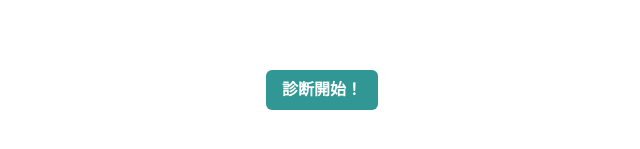
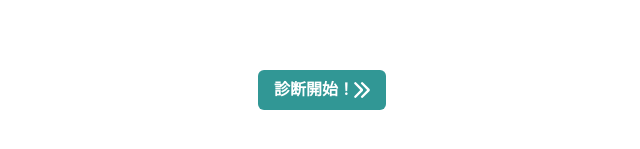
Before and after one commit to Yoh-lab/hackathon_frontend, a Next.js app: page / in a window 1280 px wide. Shown: the part 377-526 px from the top of the page, without its empty margins (318-958 px from the left). Built offline with nearby package versions, Linux system fonts and the light colour scheme.

Commit message:
[add] chakra-ui/iconsを使えるようにした

```diff
--- a/package.json
+++ b/package.json
@@ -9,6 +9,7 @@
     "lint": "next lint"
   },
   "dependencies": {
+    "@chakra-ui/icons": "^2.1.1",
     "@chakra-ui/next-js": "^2.2.0",
     "@chakra-ui/react": "^2.8.2",
     "@emotion/react": "^11.11.4",
--- a/src/app/page.tsx
+++ b/src/app/page.tsx
@@ -3,13 +3,14 @@
 import { Flex, Box } from "@chakra-ui/react";
 import { Text } from '@chakra-ui/react'
 import { Button, ButtonGroup } from '@chakra-ui/react'
+import { ArrowRightIcon } from '@chakra-ui/icons'
 import Link from 'next/link';
 
 export default function Home() {
   return (
     <Flex direction="column" align="center" justify="center" minH="100vh" gap={20}>
       <Text fontSize='4xl'>酔っ払いメーター</Text>
-      <Link href="/roulette-screen"><Button colorScheme='teal' size='md'>診断開始！</Button></Link>
+      <Link href="/roulette-screen"><Button colorScheme='teal' size='md'>診断開始！<ArrowRightIcon /></Button></Link>
     </Flex>
   );
 }
```
Also changed, not shown: 1 other file (tests, documents, lock files or other folders).
